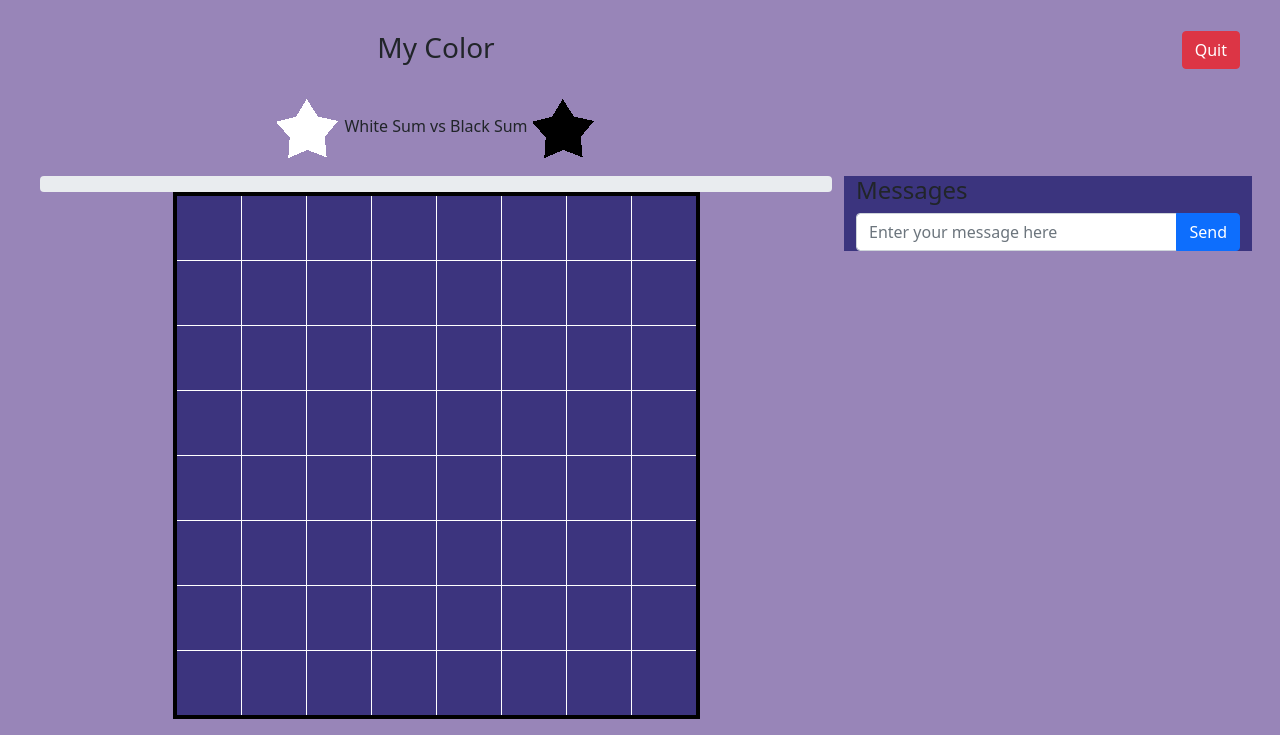
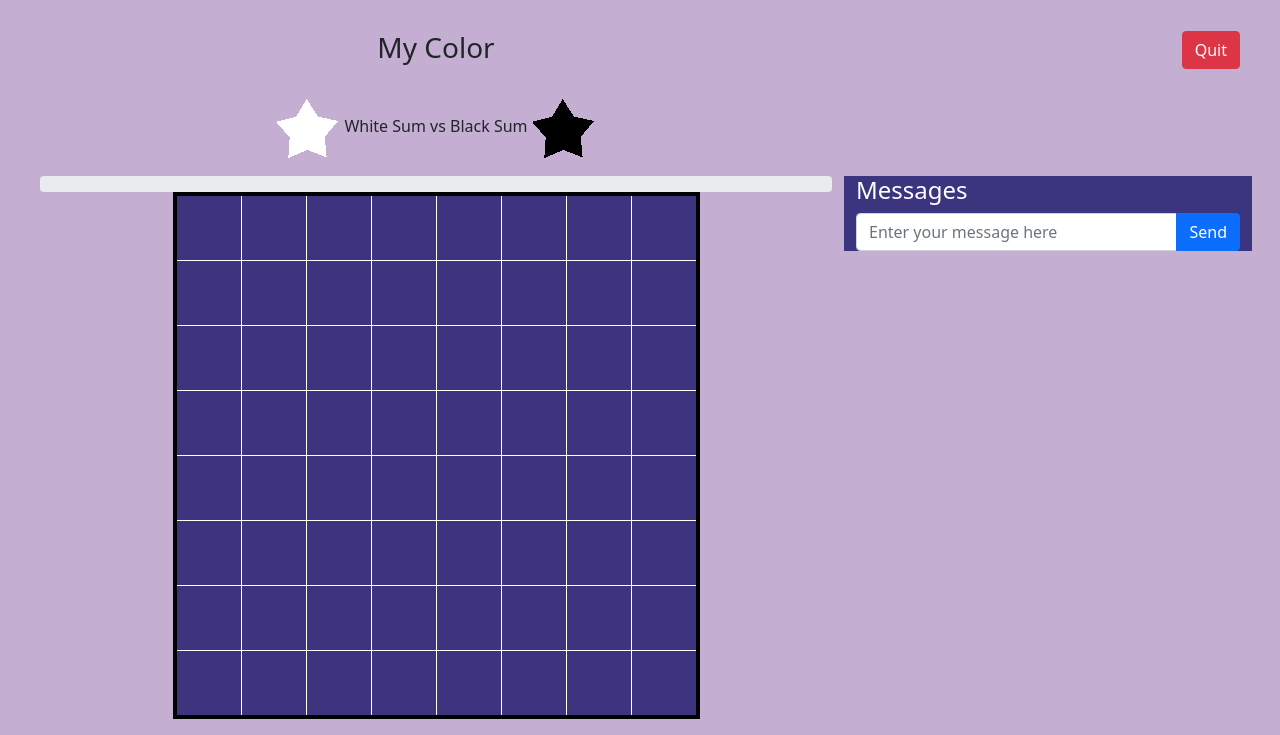
Before and after one commit to ntlrobbins/reversi-robbins, a website: page public/game.html in a window 1280 px wide. Shown: the part 67-802 px from the top of the page. Drawn offline with nearby package versions, Linux system fonts and the light colour scheme; no server answers.

Commit message:
updated colors

```diff
--- a/public/assets/css/game.css
+++ b/public/assets/css/game.css
@@ -1,13 +1,17 @@
   body {
-       background-color: rgb(152, 133, 184);
+       background-color: rgb(196, 174, 210);
       }
 
  .headerrow, #messagePane {
        background-color: rgb(59, 52, 126);
       }
 
+    #gameMessageTitle, #gameTitle {
+      color: rgb(255, 255, 255);
+    }
+
       .join_room_response, .left_room_response {
-        background-color: rgb(26, 34, 97);
+        background-color: rgb(255, 255, 255);
       }
 
       .chat_message {
--- a/public/game.html
+++ b/public/game.html
@@ -141,7 +141,7 @@
         </div>
         <div class="col-md-4" id="messagePane">
         <div>
-          <h4>Messages</h4>
+          <h4 id="gameMessageTitle">Messages</h4>
         </div>
           <div class="input-group">
           <input type="text" class="form-control text-nowrap" id="chatMessage" placeholder="Enter your message here" aria-label="Enter your message to send to the chat room" aria-describedby="displayName"/>
```
Also changed, not shown: public/index.html (+1 -1 lines).
